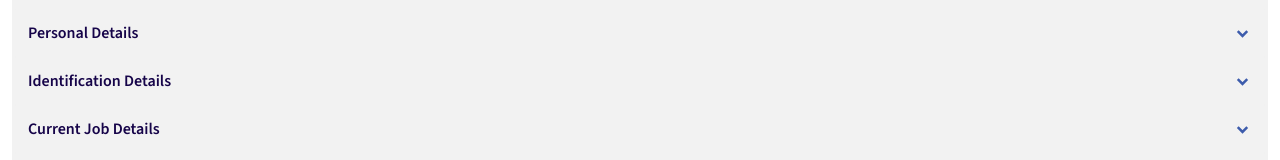
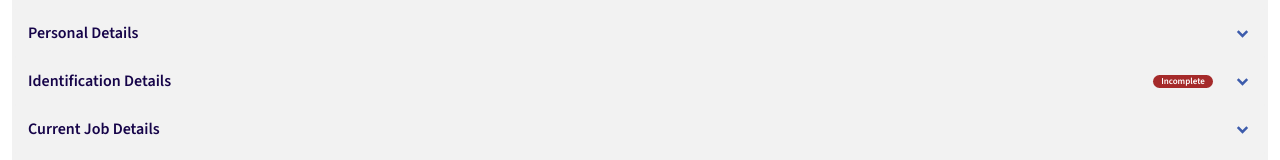
Before and after one commit to infinite-options/manifestmyspace-web, a React (Create React App) app: page /tenantProfile in a window 1280 px wide. Shown: the part 348-508 px from the top of the page. Built offline with nearby package versions, Linux system fonts and the light colour scheme.

Commit message:
Update on TenantProfile

```diff
--- a/src/components/Profile/TenantProfile/TenantProfile.jsx
+++ b/src/components/Profile/TenantProfile/TenantProfile.jsx
@@ -120,7 +120,33 @@ function TenantProfile(props) {
                     <Box>
                         <ProfileAccordion>
                             <ProfileAccordionSummary>
-                                Identification Details
+                                <Box sx={{
+                                    display: 'flex',
+                                    flexDirection: 'row',
+                                    justifyContent: 'space-between',
+                                    alignItems: 'center',
+                                }}>
+                                    <Box>
+                                        Identification Details
+                                    </Box>
+                                    <Box sx={{
+                                        display: 'flex',
+                                        alignItems: 'center',
+                                        justifyContent: 'center',
+                                        backgroundColor: '#A52A2A',
+                                        borderRadius: '10px',
+                                        fontSize: '9px',
+                                        fontWeight: '600',
+                                        color: '#FFFFFF',
+                                        width: '60px',
+                                        height: '13px',
+                                        marginRight: '20px',
+                                    }}>
+                                        Incomplete
+                                    </Box>
+                                </Box>
+
+
                             </ProfileAccordionSummary>
                             <ProfileAccordionDetail>
                                 <Box sx={{
@@ -238,10 +264,10 @@ function TenantProfile(props) {
                                     <ProfileTenantTable title={"Children"} headers={["Name", "Last Name", "Relation", "DOB (YY/MM/DD)"]} widths={['25%', '25%', '25%', '25%']}/>
                                     <ProfileTenantTable title={"Pets"} headers={["Name", "Breed", "Type", "Weight"]} widths={['25%', '25%', '25%', '25%']}/>
                                     <ProfileTenantTable title={"Vehicles"} headers={["Make", "Model", "Type", "Lisense", "State"]} widths={['20%', '20%', '20%', '20%', '20%']}/> */}
-                                    <ProfileTenantTable title={"Adults"} headers={["Name", "Last Name", "Relation", "DOB (YY/MM/DD)"]}/>
-                                    <ProfileTenantTable title={"Children"} headers={["Name", "Last Name", "Relation", "DOB (YY/MM/DD)"]}/>
-                                    <ProfileTenantTable title={"Pets"} headers={["Name", "Breed", "Type", "Weight"]}/>
-                                    <ProfileTenantTable title={"Vehicles"} headers={["Make", "Model", "Type", "Lisense", "State"]}/>
+                                    <ProfileTenantTable title={"Adults"} headers={["Name", "Last Name", "Relation", "DOB (YY/MM/DD)"]} />
+                                    <ProfileTenantTable title={"Children"} headers={["Name", "Last Name", "Relation", "DOB (YY/MM/DD)"]} />
+                                    <ProfileTenantTable title={"Pets"} headers={["Name", "Breed", "Type", "Weight"]} />
+                                    <ProfileTenantTable title={"Vehicles"} headers={["Make", "Model", "Type", "Lisense", "State"]} />
                                 </Box>
                             </ProfileAccordionDetail>
                         </ProfileAccordion>
@@ -326,6 +352,7 @@ function ProfileAccordionSummary(props) {
             }>
             <Box sx={{
                 fontSize: '16px',
+                width: '100%',
             }}>
                 {props.children}
             </Box>
```
